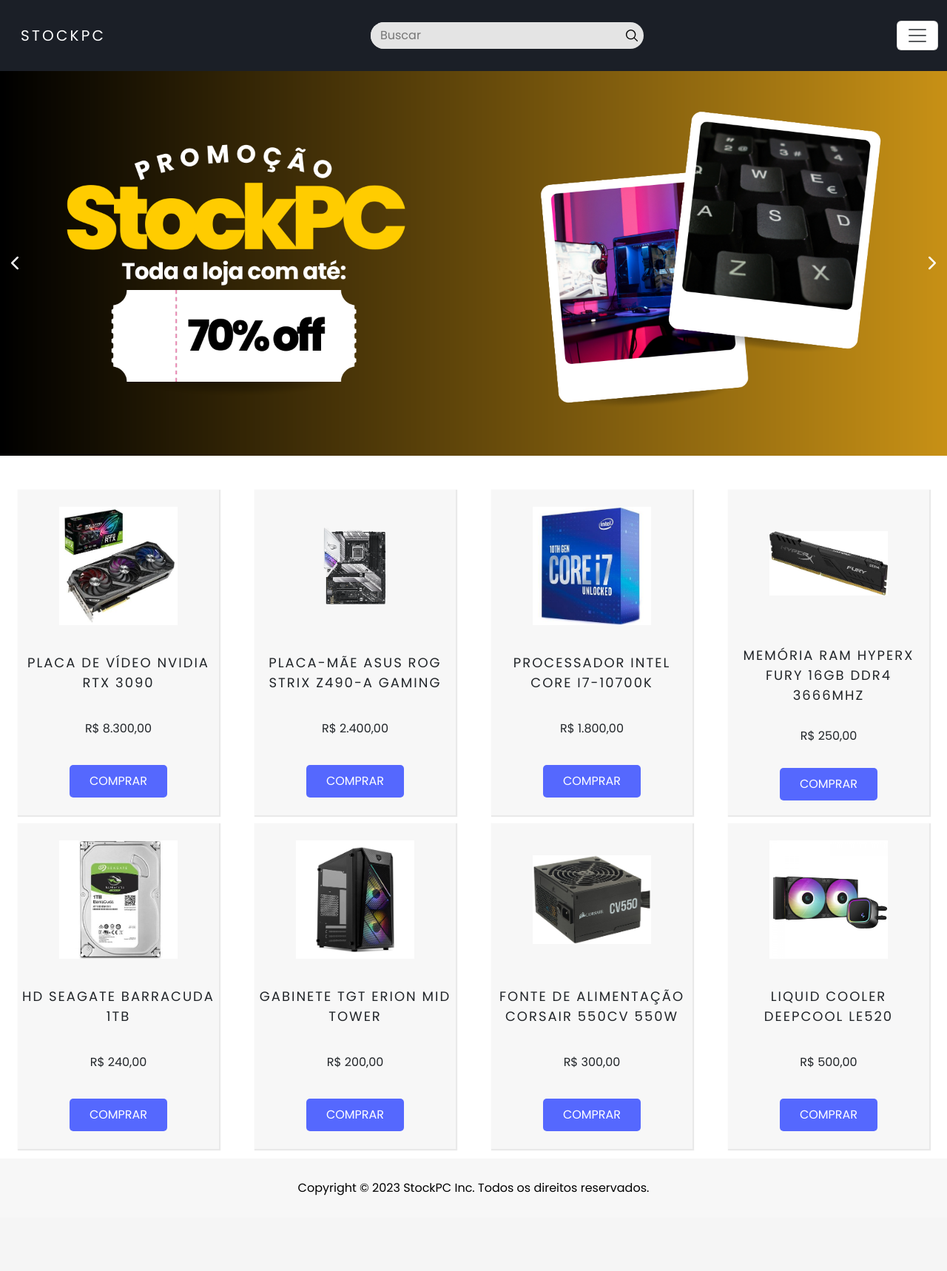
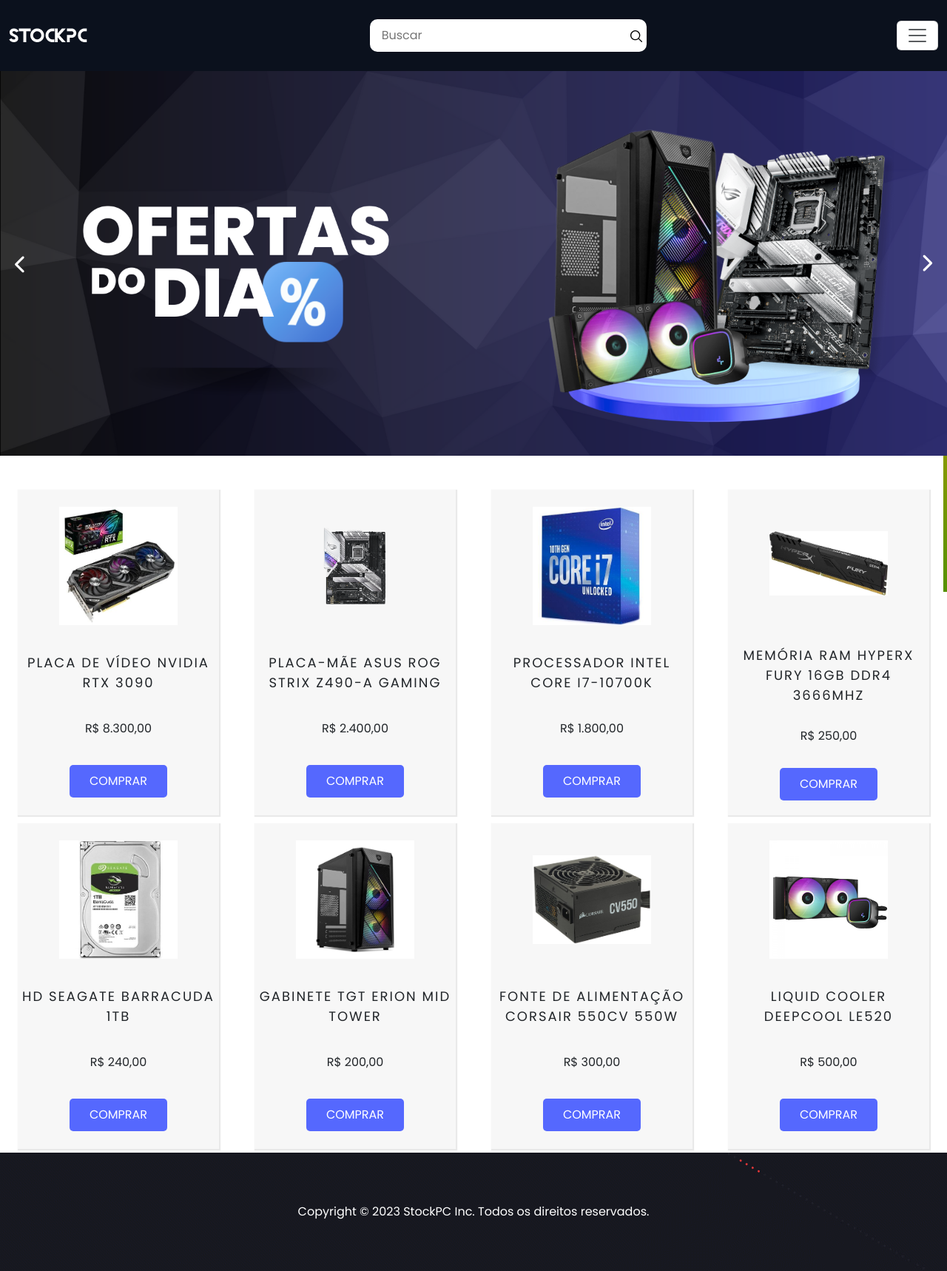
Before and after one commit to LeonardoFilippetto/marketplace2, a PHP site: page / in a window 1280 px wide. Shown: the whole page at 74% size. Before the commit the page ends 1616 px from the top, so only its background shows below. Run offline with PHP 8.4, Linux system fonts and the light colour scheme; data comes from the database, SQL or seed files in the repository; some libraries are stand-ins or nearby versions.

Commit message:
atualização jonatas

```diff
--- a/css/default.css
+++ b/css/default.css
@@ -3,7 +3,6 @@
     padding: 0;
     font-family: 'Poppins', sans-serif;
     text-align: center;
-
 }
 
 
@@ -14,22 +13,43 @@ body {
     background-color: #fff;
     padding-top: 12vh;
     min-height: 100vh;
-
 }
 
+::-webkit-scrollbar {
+    width: 0;
+}
+
+#progressbar {
+    position: fixed;
+    top: 0;
+    right: 0;
+    height: 100%;
+    width: 5px;
+    background: linear-gradient(to top, #008aff, #00ffe7);
+    animation: animates 5s linear infinite;
+}
+
+@keyframes animates {
+
+    0%,
+    100% {
+        filter: hue-rotate(0deg);
+    }
+
+    50% {
+        filter: hue-rotate(360deg);
+    }
+}
 
 footer {
-    height: 5rem;
+    height: 10rem;
     width: 100%;
     font-size: 1rem;
     display: flex;
     align-items: center;
     justify-content: center;
-    margin-top: 0.5rem;
-    margin-bottom: 0;
-    color: #000000;
-    background-color: #f7f7f7;
-    animation: animate 0.35s cubic-bezier(0.550, 0.085, 0.680, 0.530) both;
+    color: #ffffff;
+    background-image: url(../img/background\ gif.gif);
 }
 
 
--- a/css/index.css
+++ b/css/index.css
@@ -1,32 +1,22 @@
 nav.navbar {
-    background-color: #1B1F27;
+    background-color: #0b111d;
     height: 12vh;
 }
 
-/*logo index*/
-#logo_nav {
-    color: #fff;
-    font-size: 20px;
-    text-transform: uppercase;
-    letter-spacing: 0.2rem;
-    animation: animate 0.35s cubic-bezier(0.550, 0.085, 0.680, 0.530) both;
 
+.navbar-toggler {}
+
+.navbar-toggler:hover {
+    background-color: #d8e0ff !important;
+    transition: 1s;
 }
 
 
-.navbar-toggler {
-    background-color: #fff !important;
-}
-
-
-/* pagina meus anuncios*/
 .search-container {
     float: right;
-    border-radius: 30px;
-    background-color: #e4e4e4;
-    display: flex;
-    align-items: center;
-    padding-right: 0.3rem
+    border-radius: 10px;
+    background-color: #ffffff;
+    padding: 0.2rem;
 }
 
 
@@ -35,35 +25,26 @@ input[type=text] {
     font-size: 1rem;
     border: none;
     border-radius: 30px;
-    background-color: #e4e4e4;
+    background-color: #ffffff;
     color: #363636;
     text-align: left;
 
 }
 
-.search-container button {
-    float: right;
-    padding: 6px 10px;
-    margin-top: 8px;
-    margin-right: 16px;
-    margin-left: 10px;
-    background-color: #5568FE;
-    font-size: 17px;
-    border: none;
-    border-radius: 30px;
+.lupa {
     cursor: pointer;
 }
 
-.search-container button:hover {
-    background: #ccc;
-}
-
-.carousel-container {
-    animation: animate 0.35s cubic-bezier(0.550, 0.085, 0.680, 0.530) both;
-
+.lupa:hover {
+    animation: animate 0.5s;
+    transition: 1s;
 }
 
 
+.carousel-container {
+    animation: animate 0.5s cubic-bezier(0.550, 0.085, 0.680, 0.530) both;
+
+}
 
 .carousel-slide {
     width: 100%;
@@ -84,14 +65,17 @@ input[type=text] {
     transform: translateY(-50%);
     color: #fff;
     text-decoration: none;
+    font-size: 20px;
 }
 
+
+
 .carousel-prev {
-    left: 15px;
+    left: 20px;
 }
 
 .carousel-next {
-    right: 15px;
+    right: 20px;
 }
 
 
@@ -176,10 +160,6 @@ button:focus {
     outline: none;
 }
 
-#lupa:hover {
-    cursor: pointer;
-
-}
 
 
 /* Efeito */
--- a/index.php
+++ b/index.php
@@ -61,14 +61,15 @@ if(isset($_POST['search'])){
         require "req_navbar.php"
     ?>
 
+    <div id="progressbar"></div>
+
     <div class="carousel-container">
         <div class="carousel-slide">
-            <img src="img/banner.png" alt="" class="banner_img">
+            <img src="img/1.png" alt="" class="banner_img">
         </div>
         <div class="carousel-slide">
-            <img src="img/banner02.png" alt="" class="banner_img">
+            <img src="img/2.png" alt="" class="banner_img">
         </div>
-
 
         <a href="#" class="carousel-prev"><i class="fa-solid fa-chevron-right fa-rotate-180 fa-lg" style="color: #ffffff;"></i></a>
         <a href="#" class="carousel-next"><i class="fa-solid fa-chevron-right fa-lg" style="color: #ffffff;"></i></a>
--- a/req_navbar.php
+++ b/req_navbar.php
@@ -1,21 +1,24 @@
-
-
 <nav class="navbar fixed-top">
         <div class="container-fluid">
-            <a class="navbar-brand ms-3" href="index.php" id="logo_nav">STOCKPC</a>
+            <!-- logo -->
+            <img src="img/stockpc/logo.png" alt="" href="index.php">
+
+            <!-- barra de pesquisa -->
             <form action="index.php" method="post" id="frm_busca" autocomplete="off" class="d-none d-md-block">
                 <div class="search-container">
                     <input type="text" placeholder="Buscar" name="search" id="busca">
-                    <img src="img/procurar.svg" alt="" style="height:1rem; margin:0.2rem;" id="lupa">
+                    <img src="img/procurar.svg" alt="" style="height:1rem; margin:0.2rem;" id="lupa" class="lupa">
                 </div>
             </form>
 
-            <button class="navbar-toggler" type="button" data-bs-toggle="offcanvas" data-bs-target="#offcanvasNavbar" aria-controls="offcanvasNavbar" aria-label="Toggle navigation">
-            <span class="navbar-toggler-icon"></span>
+            <button class="navbar-toggler bg-white" type="button"        data-bs-toggle="offcanvas" data-bs-target="#offcanvasNavbar"   aria-controls="offcanvasNavbar" aria-label="Toggle navigation" >
+                <span class="navbar-toggler-icon ">
+                </span>
             </button>
-            <div class="offcanvas offcanvas-end" tabindex="-1" id="offcanvasNavbar" aria-labelledby="offcanvasNavbarLabel">
+
+            <div class="offcanvas offcanvas-end" tabindex="-1"  id="offcanvasNavbar" aria-labelledby="offcanvasNavbarLabel">
             <div class="offcanvas-header">
-                <h5 class="offcanvas-title" id="offcanvasNavbarLabel">STOCKPC</h5>
+                <img src="img/stockpc/logo preta.png" alt="" width="100px">
                 <button type="button" class="btn-close" data-bs-dismiss="offcanvas" aria-label="Close"></button>
             </div>
             <div class="offcanvas-body">
@@ -27,7 +30,7 @@
                         }
                             if(!isset($_SESSION['id_usuario'])){
                     ?>
-                    <a class="nav-link" href="login.php"> <img src="img/do-utilizador.svg" alt="login" width="20px">Login</a>
+                    <a class="nav-link" href="login.php">Login</a>
                     <?php
                             }else{
                                 echo'<a class="nav-link" href="index.php?des">Sair</a>';
--- a/view/configuracao.php
+++ b/view/configuracao.php
@@ -5,9 +5,9 @@
     <meta http-equiv="X-UA-Compatible" content="IE=edge">
     <meta name="viewport" content="width=device-width, initial-scale=1.0">
     <title>Monte sua configuração</title>
-    <link rel="stylesheet" href="css/default.css">
-    <link rel="stylesheet" href="css/index.css">
-    <link rel="stylesheet" href="css/configuracao.css">
+    <link rel="stylesheet" href="../css/default.css">
+    <link rel="stylesheet" href="../css/index.css">
+    <link rel="stylesheet" href="../css/configuracao.css">
     <link rel="stylesheet" href="https://cdnjs.cloudflare.com/ajax/libs/font-awesome/4.7.0/css/font-awesome.min.css">
     <link rel="preconnect" href="https://fonts.googleapis.com">
     <link rel="preconnect" href="https://fonts.gstatic.com" crossorigin>
```
Also changed, not shown: css/configuracao.css (+50 -31 lines), img/1.png (added), img/2.png (added), img/background gif.gif (added), img/icons/ponto-de-exclamacao.png (added), img/icons/por-cento (1).png (added), img/icons/por-cento.png (added), img/stockpc/logo branca.png (added), img/stockpc/logo preta.png (added), img/stockpc/logo.png (added).
